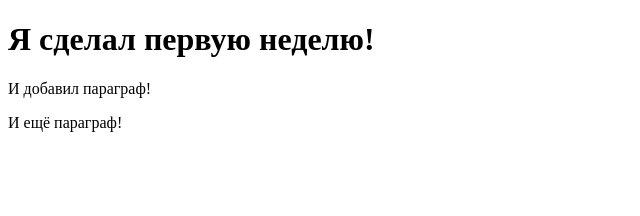
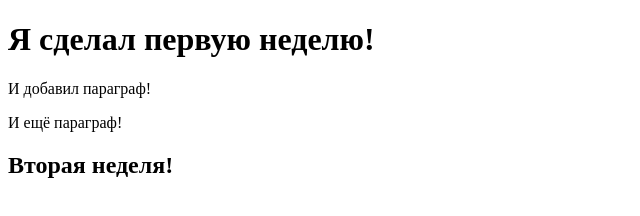
Before and after one commit to blckbrrynvdr/beats, a plain HTML site: page index.html in a window 1280 px wide. Shown: the whole page, without its empty margins (0-640 px from the left). Drawn offline with Linux system fonts and the light colour scheme.

Commit message:
week 2 done

```diff
--- a/index.html
+++ b/index.html
@@ -10,5 +10,6 @@
     <h1>Я сделал первую неделю!</h1>
     <p>И добавил параграф!</p>
     <p>И ещё параграф!</p>
+    <h2>Вторая неделя!</h2>
 </body>
 </html>
```
